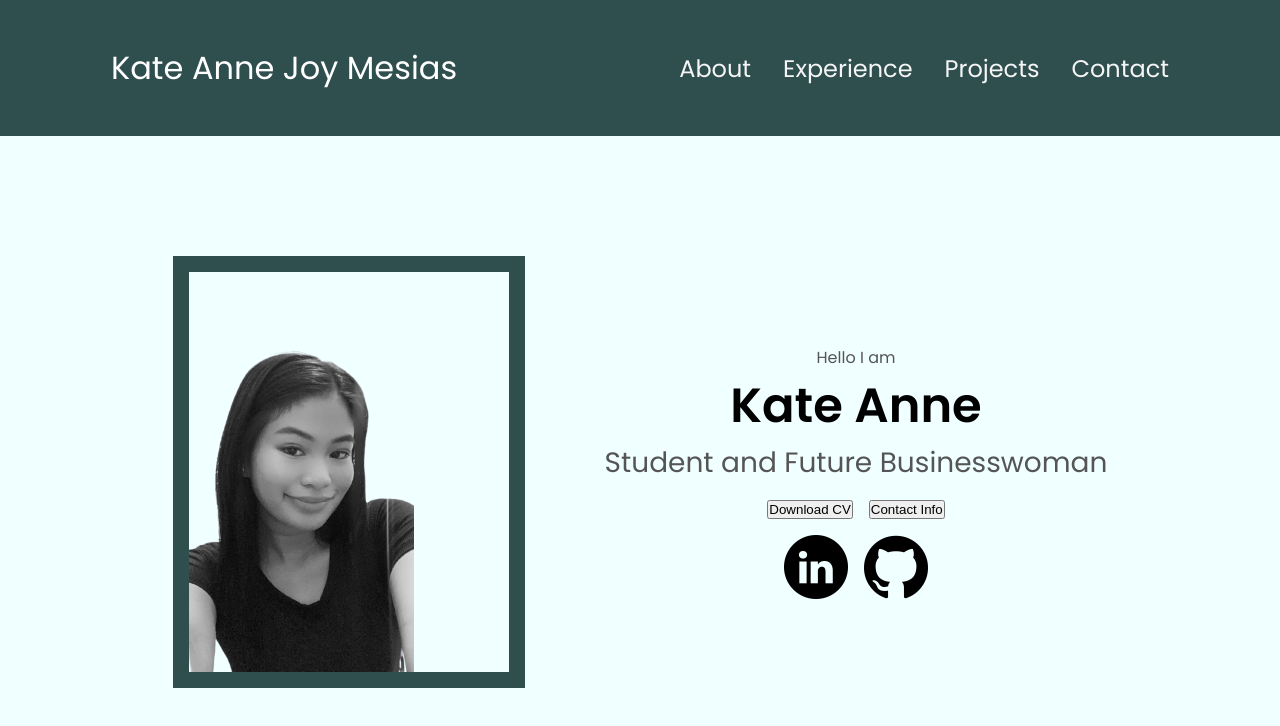
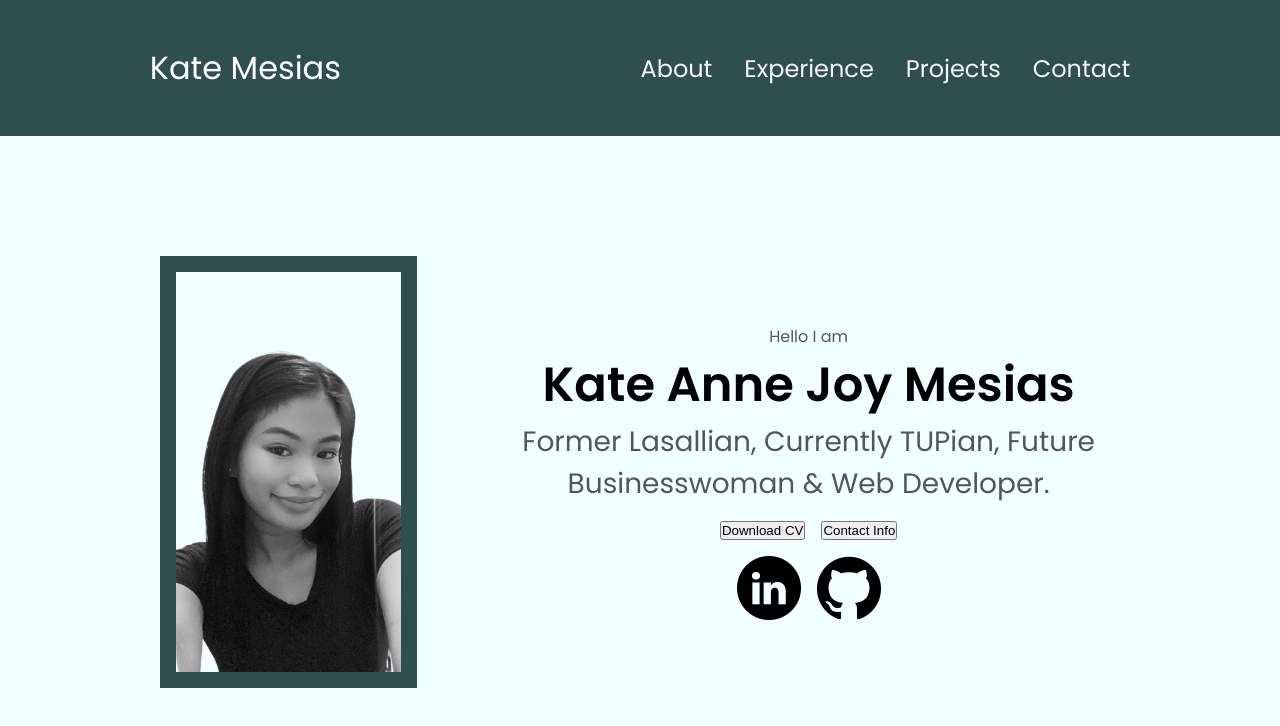
Before and after one commit to katemesias/MESIAS-WEBDEV, a plain HTML site: page index.html in a window 1280 px wide. Drawn offline with Linux system fonts and the light colour scheme.

Commit message:
Website Changes
Changed the header title and bio.

```diff
--- a/index.html
+++ b/index.html
@@ -9,7 +9,7 @@
   </head>
   <body>
     <nav id="desktop-nav">
-      <div class="logo">Kate Anne Joy Mesias</div>
+      <div class="logo">Kate Mesias</div>
       <div>
         <ul class="nav-links">
           <li><a href="#about">About</a></li>
@@ -20,7 +20,7 @@
       </div>
     </nav>
     <nav id="hamburger-nav">
-      <div class="logo">Kate Anne Joy Mesias</div>
+      <div class="logo">Kate Mesias</div>
       <div class="hamburger-menu">
         <div class="hamburger-icon" onclick="toggleMenu()">
           <span></span>
@@ -41,8 +41,8 @@
       </div>
       <div class="section__text">
         <p class="section__text__p1">Hello I am</p>
-        <h1 class="title">Kate Anne</h1>
-        <p class="section__text__p2">Student and Future Businesswoman</p>
+        <h1 class="title">Kate Anne Joy Mesias</h1>
+        <p class="section__text__p2">Former Lasallian, Currently TUPian, Future Businesswoman & Web Developer.</p>
         <div class="btn-container">
           <button
             class="btn btn-color-2"
```
